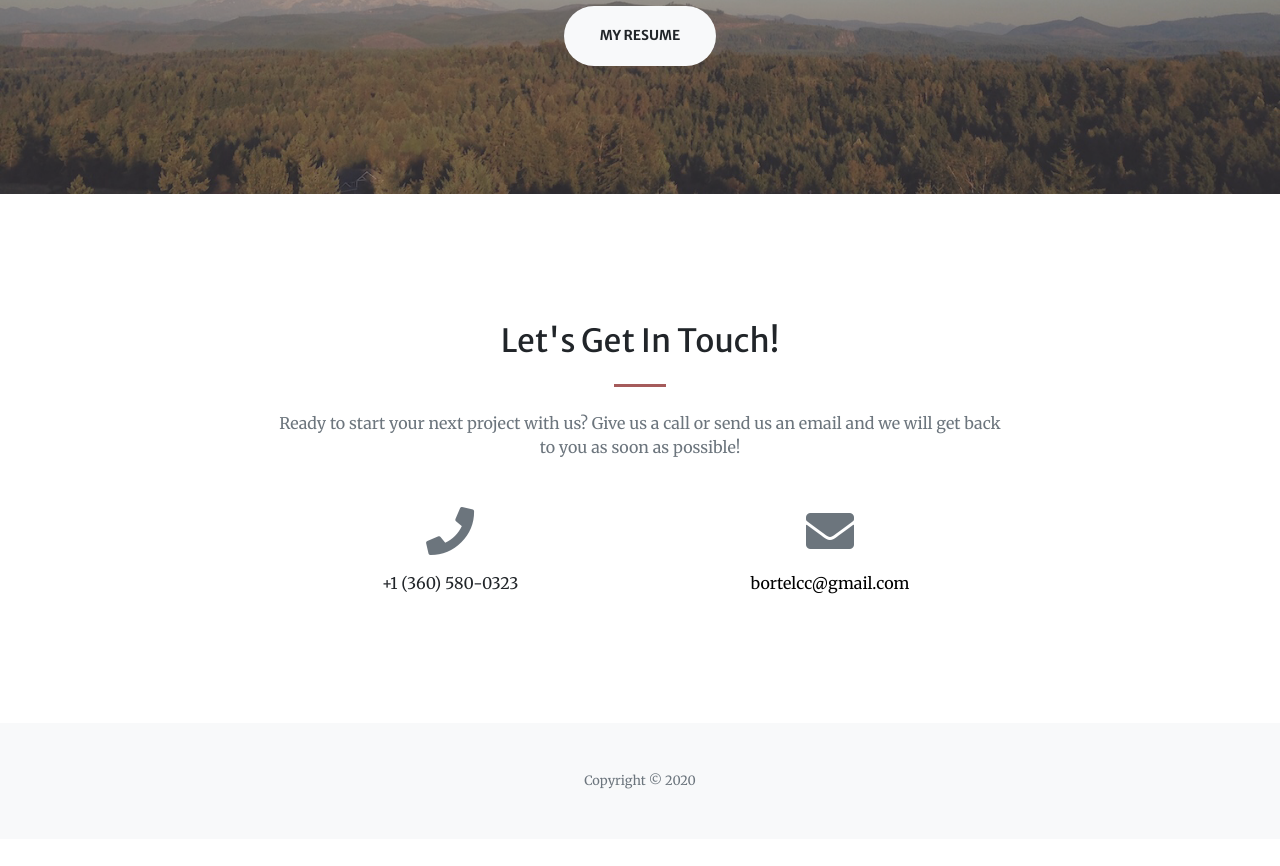
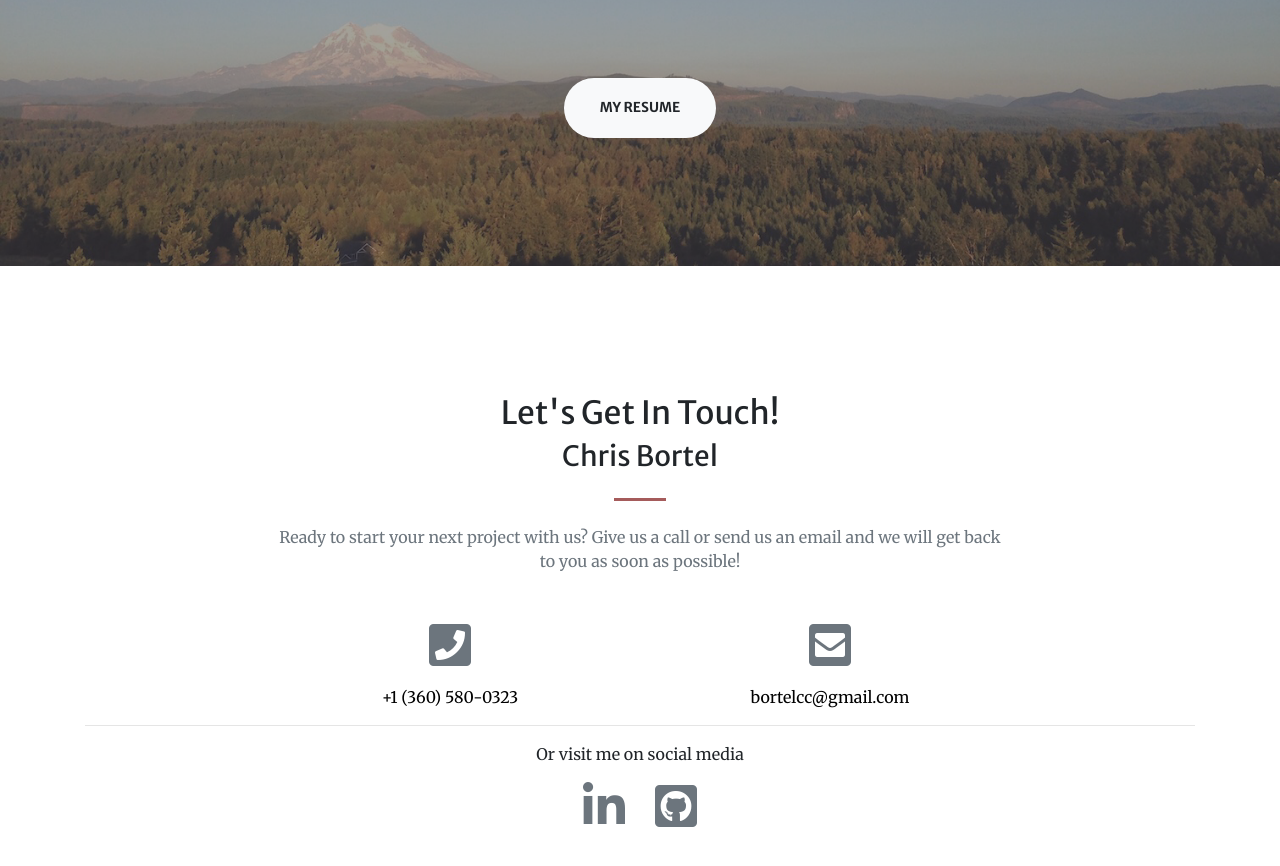
Before and after one commit to Chris-Bortel/Portfolio, a website with bundled scripts: page index.html in a window 1280 px wide. Shown: the part 1916-2782 px from the top of the page. Before the commit the page ends 2755 px from the top, so only its background shows below. Built offline with nearby package versions, Linux system fonts and the light colour scheme; files whose address does not match are found by name.

Commit message:
More style

```diff
--- a/index.html
+++ b/index.html
@@ -67,9 +67,9 @@
           <h1 class="text-uppercase text-white font-weight-bold">web developer</h1>
           <hr class="divider my-4">
         </div>
-        <div class="col-lg-8 align-self-baseline">
-          <p class="text-white-75 font-weight-light mb-5">Born and raised in Washington. I have lots of interests, for example, I am interested in building your next project. Additional interests: Cycling, drawing, walking my dog, and woodworking. </p>
-          <a class="btn btn-primary btn-xl js-scroll-trigger" href="#about">But wait! There's more!</a>
+        <div class="col-lg-8 align-self-baseline intro">
+          <p class="text-white-75 font-weight-light mb-5">Born and raised in Washington, I am a web developer coming from a career working with children with special needs. With this lens I strive to build websites that are intuitive and accessible for everyone. Apart from creating inviting webpages. Apart from my professional endeavors, I spend my time cycling, drawing, hanging out with my dog, and woodworking. </p>
+          <a class="btn btn-primary btn-xl js-scroll-trigger" href="#about">lets build something</a>
         </div>
       </div>
     </div>
@@ -83,49 +83,23 @@
           <h2 class="text-white mt-0">About Me</h2>
           <hr class="divider light my-4">
           <p class="text-white-50 mb-4">Hard-working individual with proficiency in HTML, JavaScript, and CSS, a keen eye for detail, and the ability to communicate effectively in a team setting. Additionally, my passion for continuing education helps to further  improve user experience and exceed expectations of employers as well as my friends and loved ones. I am looking to increase my knowledge and effectiveness utilizing libraries such as ReactJS.</p>
-          <!-- <a class="btn btn-light btn-xl js-scroll-trigger" href="#services">Get Started!</a> -->
+
+          <p class="text-white-50 mb-4">
+            <!-- Languages: -->
+             HTML, CSS, JavaScript, SQL |
+            <!-- Databases: -->
+             MySQL, MongoDB |
+            <!-- Libraries: -->
+             Handlebars, React, jQuery, Express, Cheerio, Bootstrap |
+            <!-- Environments: -->
+             NodeJS, VS Code Editor, Heroku
+            </p>
         </div>
       </div>
     </div>
   </section>
 
-  <!-- Services Section -->
-  <!-- <section class="page-section" id="services">
-    <div class="container">
-      <h2 class="text-center mt-0">At Your Service</h2>
-      <hr class="divider my-4">
-      <div class="row">
-        <div class="col-lg-3 col-md-6 text-center">
-          <div class="mt-5">
-            <i class="fas fa-4x fa-gem text-primary mb-4"></i>
-            <h3 class="h4 mb-2">Sturdy Themes</h3>
-            <p class="text-muted mb-0">Our themes are updated regularly to keep them bug free!</p>
-          </div>
-        </div>
-        <div class="col-lg-3 col-md-6 text-center">
-          <div class="mt-5">
-            <i class="fas fa-4x fa-laptop-code text-primary mb-4"></i>
-            <h3 class="h4 mb-2">Up to Date</h3>
-            <p class="text-muted mb-0">All dependencies are kept current to keep things fresh.</p>
-          </div>
-        </div>
-        <div class="col-lg-3 col-md-6 text-center">
-          <div class="mt-5">
-            <i class="fas fa-4x fa-globe text-primary mb-4"></i>
-            <h3 class="h4 mb-2">Ready to Publish</h3>
-            <p class="text-muted mb-0">You can use this design as is, or you can make changes!</p>
-          </div>
-        </div>
-        <div class="col-lg-3 col-md-6 text-center">
-          <div class="mt-5">
-            <i class="fas fa-4x fa-heart text-primary mb-4"></i>
-            <h3 class="h4 mb-2">Made with Love</h3>
-            <p class="text-muted mb-0">Is it really open source if it's not made with love?</p>
-          </div>
-        </div>
-      </div>
-    </div>
-  </section> -->
+
 
   <!-- Portfolio Section -->
   <section id="portfolio">
@@ -212,20 +186,50 @@
       <div class="row justify-content-center">
         <div class="col-lg-8 text-center">
           <h2 class="mt-0">Let's Get In Touch!</h2>
+          <h3 class="mt-0">Chris Bortel</h3>
+
           <hr class="divider my-4">
           <p class="text-muted mb-5">Ready to start your next project with us? Give us a call or send us an email and we will get back to you as soon as possible!</p>
+          <div class="row icons">
+            <div class="col-lg-6 mr-auto text-center">
+              <i class="fas fa-phone-square fa-3x mb-3 text-muted"></i>
+              <a class="d-block">+1 (360) 580-0323</a>
+            </div>
+
+            <div class="col-lg-6 mr-auto text-center">
+              <i class="fas fa-envelope-square fa-3x mb-3 text-muted"></i>
+              <a class="d-block" href="mailto:bortelcc@gmail.com" target="_blank">bortelcc@gmail.com</a>
+            </div>
+          </div>
         </div>
       </div>
-      <div class="row">
-        <div class="col-lg-4 ml-auto text-center mb-5 mb-lg-0">
-          <i class="fas fa-phone fa-3x mb-3 text-muted"></i>
-          <div>+1 (360) 580-0323</div>
-        </div>
-        <div class="col-lg-4 mr-auto text-center">
-          <i class="fas fa-envelope fa-3x mb-3 text-muted"></i>
-          <!-- Make sure to change the email address in anchor text AND the link below! -->
-          <a class="d-block" href="mailto:bortelcc@gmail.com">bortelcc@gmail.com</a>
-        </div>
+      <hr>
+
+
+      <p class="row justify-content-center">Or visit me on social media</p>
+      <div class="row justify-content-center">
+        <div class="row icons">
+
+
+        <!-- <div class="col-lg-4 mr-auto text-center">
+          <a class="d-block"> <i class="fas fa-phone-square fa-3x mb-3 text-muted"></i>+1 (360) 580-0323</a>
+      </div> -->
+
+
+
+
+        <!-- <div class="col-lg-4 mr-auto text-center">
+          <a class="d-block" href="mailto:bortelcc@gmail.com" target="_blank"> <i class="fas fa-envelope-square fa-3x mb-3 text-muted"></i>bortelcc@gmail.com</a>
+      </div> -->
+
+      <div class="col-lg-4 mr-auto text-center">
+        <a class="d-block" href="https://www.linkedin.com/in/christopher-bortel/" target="_blank"> <i class="fab fa-linkedin-in fa-3x mb-3 text-muted"></i></a>
+      </div>
+
+      <div class="col-lg-4 mr-auto text-center">
+          <a class="d-block" href= "https://github.com/Bort91" target="_blank">  <i class=""><i class="fab fa-github-square fa-3x mb-3 text-muted"></i></a>
+      </div>
+
       </div>
     </div>
   </section>
--- a/package.json
+++ b/package.json
@@ -31,6 +31,7 @@
     "dependencies": {
         "@fortawesome/fontawesome-free": "5.10.2",
         "bootstrap": "4.3.1",
+        "font-awesome": "^4.7.0",
         "jquery": "3.4.1",
         "jquery.easing": "^1.4.1",
         "magnific-popup": "^1.1.0"
--- a/style.css
+++ b/style.css
@@ -1,3 +1,13 @@
+/* Home Page */
+.title {
+    margin-top: 4rem;
+    margin-bottom: 3rem;
+}
+
+.intro {
+    /* padding-top: 4rem; */
+}
+/* Portfolio */
 .links {
     display:flex;
     flex-direction: row;
@@ -58,3 +68,11 @@ a {
     background-attachment: scroll;
     background-size: cover;
 }
+
+.icons {
+    display: flex;
+    flex-direction: row;
+    justify-content: center;
+    color:black;
+
+}
```
Also changed, not shown: img/icons8-mysql-100 2.png (added), img/sql_icon 2.png (added), 1 other file.
